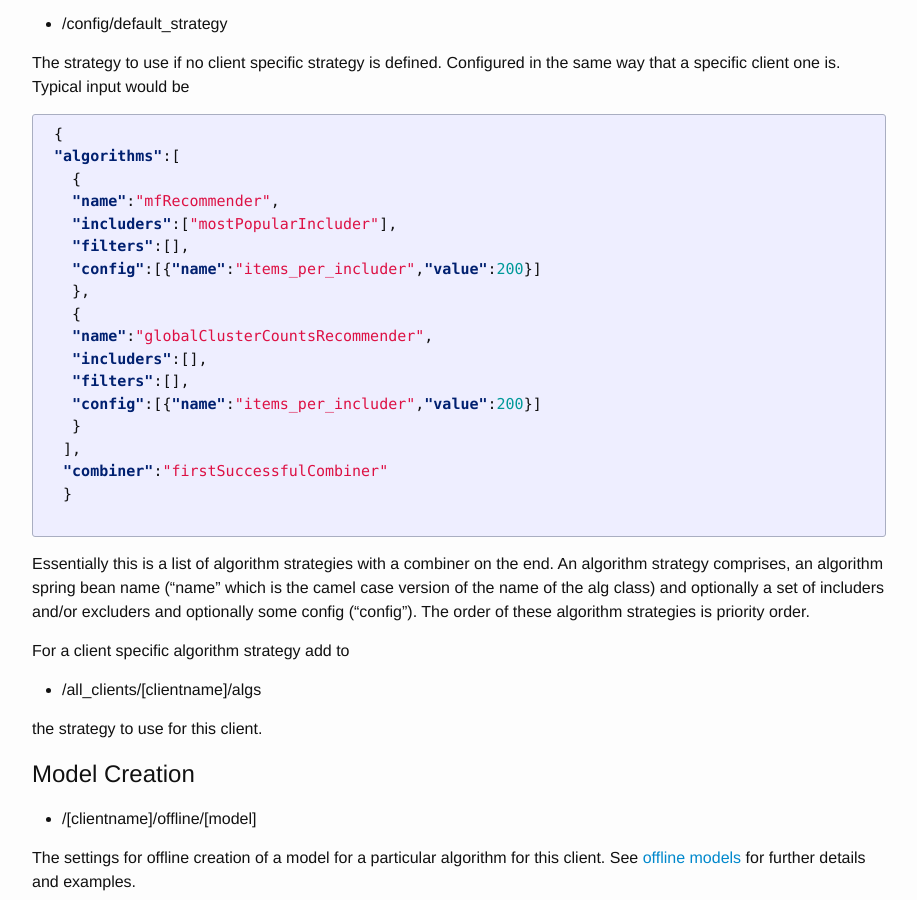
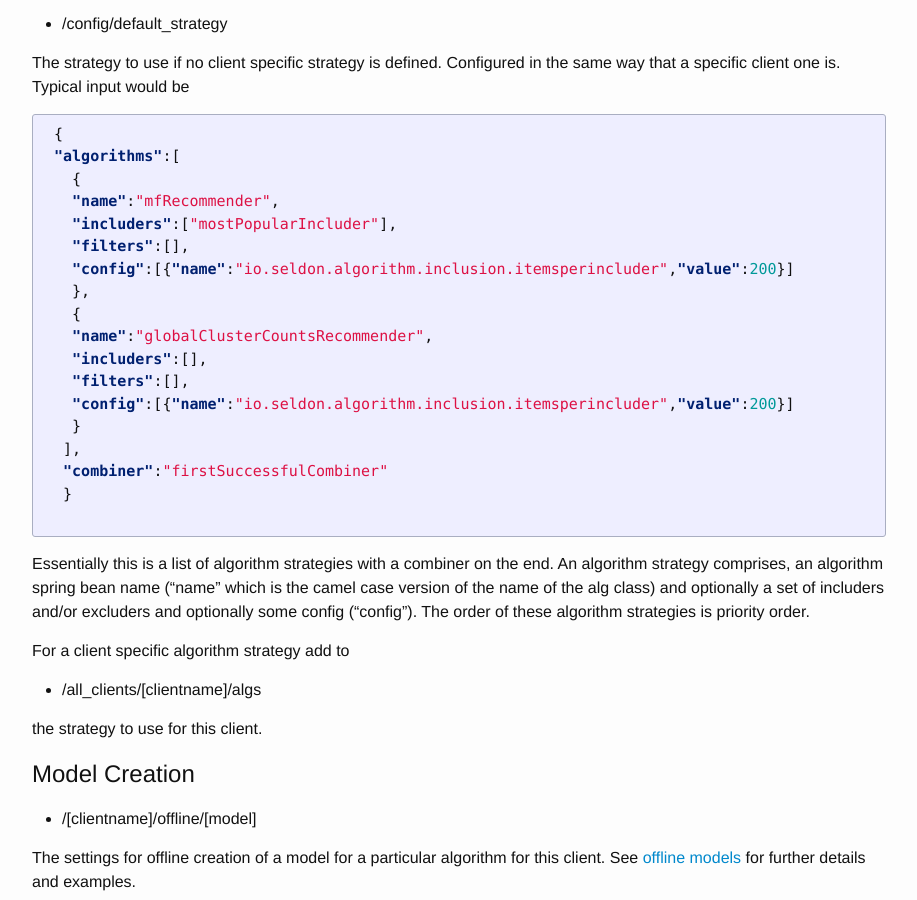
Before and after one commit to SeldonIO/seldonio.github.com, a Jekyll site: the page built from configuration.md, in a window 1280 px wide and 900 px high, scrolled down 1098 px. Shown: the whole window, without its empty margins (181-1098 px from the left). Built offline with Jekyll 4.4.1, drawn with Linux system fonts in a browser that asks for light colours.

Commit message:
update config json settings

```diff
--- a/configuration.md
+++ b/configuration.md
@@ -51,13 +51,13 @@ Zookeeper is also used to store the algorithms chosen to provide recommendations
    "name":"mfRecommender",
    "includers":["mostPopularIncluder"],
    "filters":[],
-   "config":[{"name":"items_per_includer","value":200}]
+   "config":[{"name":"io.seldon.algorithm.inclusion.itemsperincluder","value":200}]
    },
    {
    "name":"globalClusterCountsRecommender",
    "includers":[],
    "filters":[],
-   "config":[{"name":"items_per_includer","value":200}]
+   "config":[{"name":"io.seldon.algorithm.inclusion.itemsperincluder","value":200}]
    }
   ],
   "combiner":"firstSuccessfulCombiner"
```
Also changed, not shown: config-build-and-deploy.md (+1 -1 lines).
